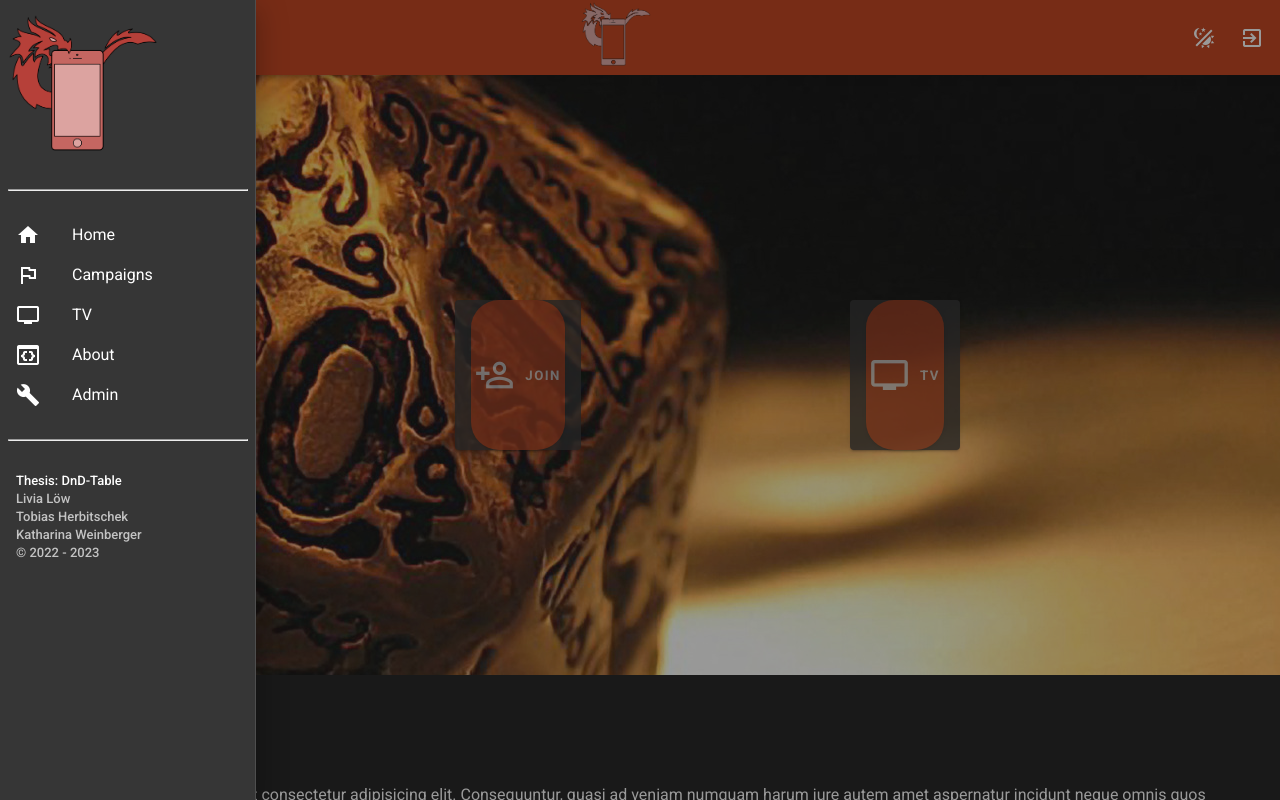
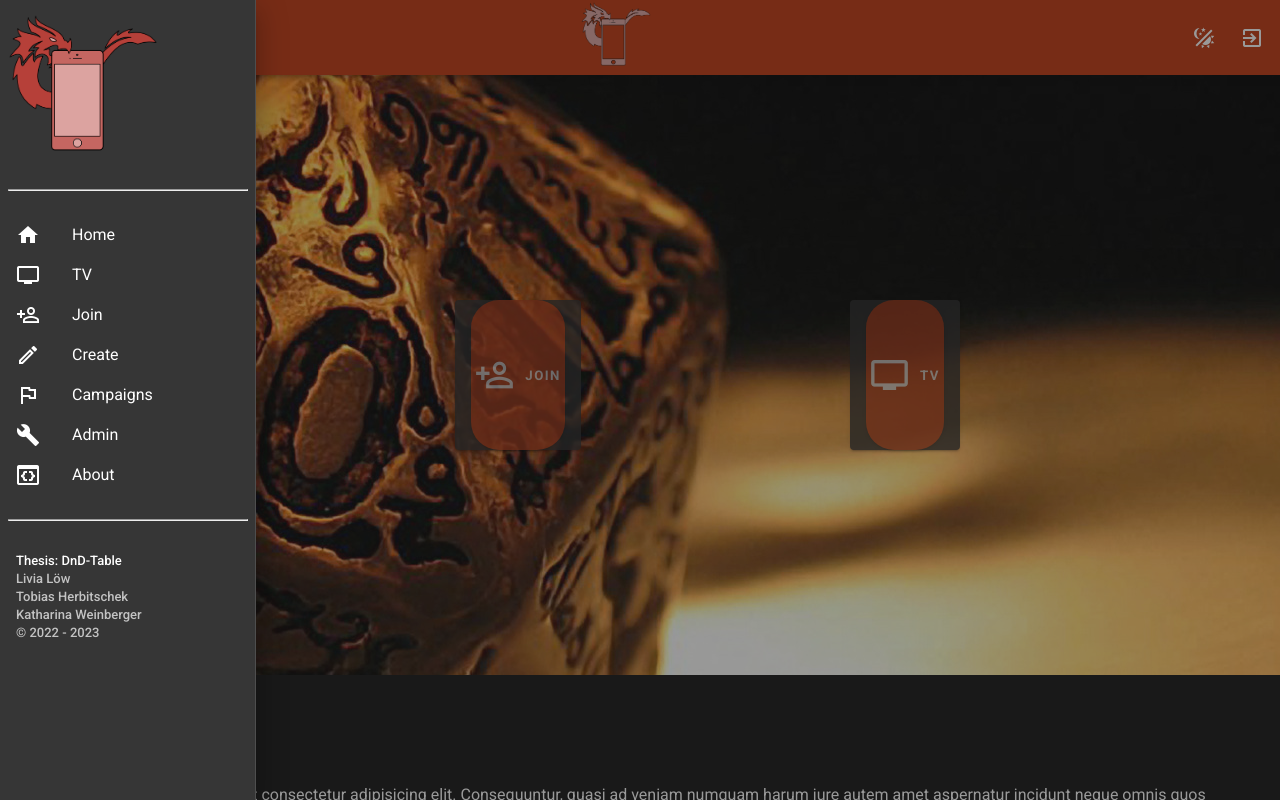
Before and after one commit to k4444th/DnD-Table, a Vue app: page / in a window 1280 px wide. Both pictures are taken after a click on the button 28 px from the left and 37 px from the top of the page. Shown: the top 800 px of the page. Built offline with nearby package versions, Linux system fonts and the light colour scheme.

Commit message:
added player and gamemaster to sidenav

```diff
--- a/src/components/Navbar.vue
+++ b/src/components/Navbar.vue
@@ -86,6 +86,33 @@
 						</v-list-item>
 					</router-link>
 
+					<router-link to="/tv">
+						<v-list-item>
+							<v-list-item-icon>
+								<v-icon>mdi-television</v-icon>
+							</v-list-item-icon>
+							<v-list-item-content>TV</v-list-item-content>
+						</v-list-item>
+					</router-link>
+
+					<router-link to="/player">
+						<v-list-item>
+							<v-list-item-icon>
+								<v-icon>mdi-account-plus-outline</v-icon>
+							</v-list-item-icon>
+							<v-list-item-content>Join</v-list-item-content>
+						</v-list-item>
+					</router-link>
+
+					<router-link to="/gamemaster">
+						<v-list-item>
+							<v-list-item-icon>
+								<v-icon>mdi-pencil-outline</v-icon>
+							</v-list-item-icon>
+							<v-list-item-content>Create</v-list-item-content>
+						</v-list-item>
+					</router-link>
+
 					<router-link to="/campaigns/my">
 						<v-list-item>
 							<v-list-item-icon>
@@ -95,12 +122,12 @@
 						</v-list-item>
 					</router-link>
 
-					<router-link to="/tv">
+					<router-link to="/admin">
 						<v-list-item>
 							<v-list-item-icon>
-								<v-icon>mdi-television</v-icon>
+								<v-icon>mdi-wrench</v-icon>
 							</v-list-item-icon>
-							<v-list-item-content>TV</v-list-item-content>
+							<v-list-item-content>Admin</v-list-item-content>
 						</v-list-item>
 					</router-link>
 
@@ -110,15 +137,6 @@
 								<v-icon>mdi-application-braces-outline</v-icon>
 							</v-list-item-icon>
 							<v-list-item-content>About</v-list-item-content>
-						</v-list-item>
-					</router-link>
-
-					<router-link to="/admin">
-						<v-list-item>
-							<v-list-item-icon>
-								<v-icon>mdi-wrench</v-icon>
-							</v-list-item-icon>
-							<v-list-item-content>Admin</v-list-item-content>
 						</v-list-item>
 					</router-link>
 
```
